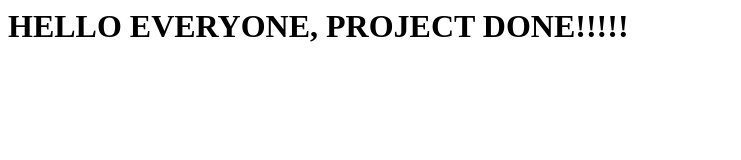
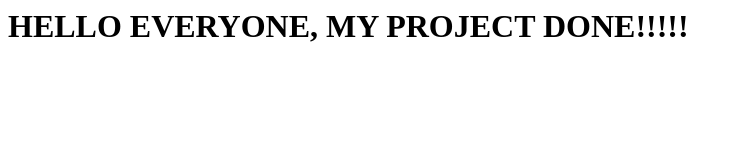
Before and after one commit to princenarula00/project, a plain HTML site: page index.html in a window 1280 px wide. Shown: the whole page, without its empty margins (0-741 px from the left). Drawn offline with Linux system fonts and the light colour scheme.

Commit message:
Update index.html

```diff
--- a/index.html
+++ b/index.html
@@ -1 +1 @@
-<h1>HELLO EVERYONE, PROJECT DONE!!!!!</h1>
+<h1>HELLO EVERYONE, MY PROJECT DONE!!!!!</h1>
```
